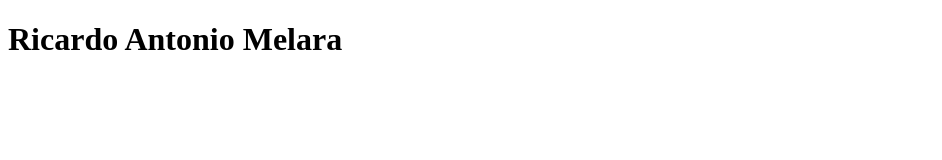
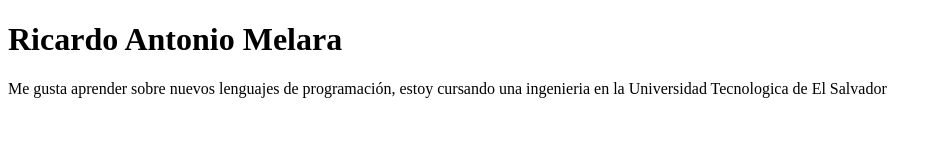
Before and after one commit to RianAcvdo17/Seminario-Git-Github, a plain HTML site: page index.html in a window 1280 px wide. Shown: the whole page, without its empty margins (0-942 px from the left). Drawn offline with Linux system fonts and the light colour scheme.

Commit message:
aqui he agregado mi descripción personal

```diff
--- a/index.html
+++ b/index.html
@@ -8,6 +8,6 @@
 </head>
 <body>
     <h1>Ricardo Antonio Melara</h1>
-
+    <p>Me gusta aprender sobre nuevos lenguajes de programación, estoy cursando una ingenieria en la Universidad Tecnologica de El Salvador</p>
 </body>
 </html>
```
